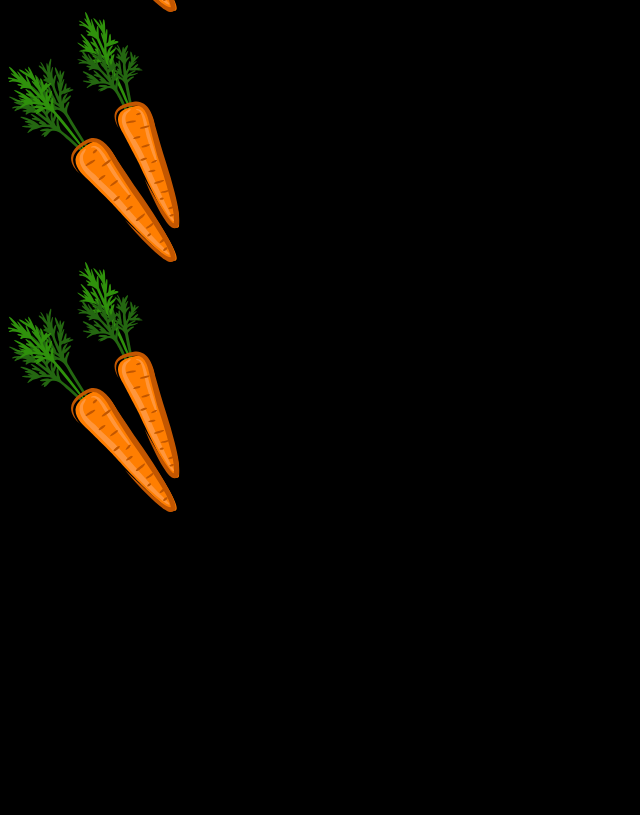
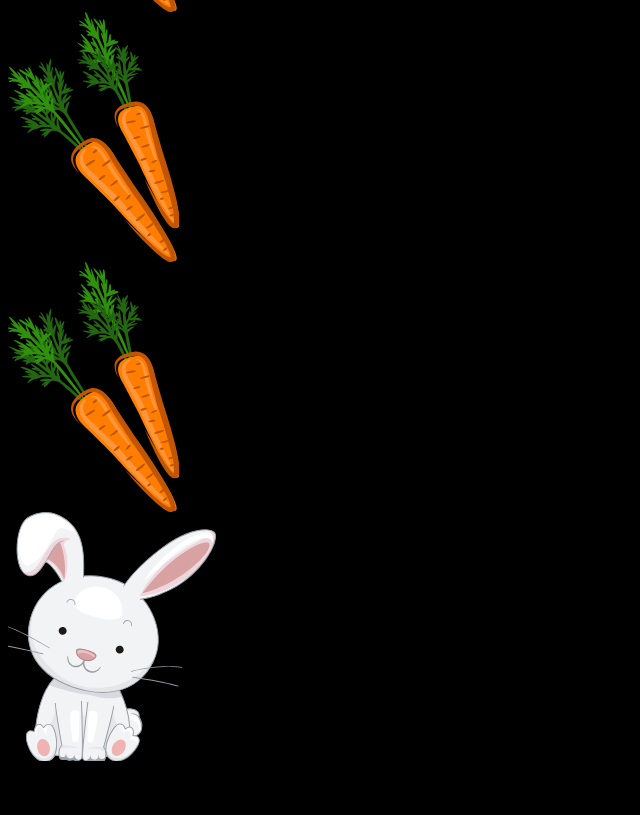
Before and after one commit to ksy8230/web-api, a website: page practice3_rabbit_coordinate/index.html in a window 1280 px wide. Shown: the part 5531-6346 px from the top of the page, without its empty margins (0-640 px from the left). Before the commit the page ends 6051 px from the top, so only its background shows below. Drawn offline with Linux system fonts and the light colour scheme.

Commit message:
돔 동적 추가 복습

```diff
--- a/practice1_move_coordinate/main.js
+++ b/practice1_move_coordinate/main.js
@@ -18,6 +18,7 @@
       horizonLine.style.transform = `translateY(${y}px)`;
 
       elementx.textContent = `${x}px`;
+
       elementy.textContent = `${y}px`;
     });
   });
--- a/practice3_rabbit_coordinate/index.html
+++ b/practice3_rabbit_coordinate/index.html
@@ -60,6 +60,10 @@
       <div class="carrot"></div>
       <div class="carrot"></div>
     </div>
+    <section>
+      <h2>test section</h2>
+    </section>
+    <img src="./img/rabbit.png" alt="">
     <script>
       const rabbit = document.querySelector('.rabbit');
       const button = document.getElementById('find');
@@ -68,6 +72,12 @@
         rabbit.scrollIntoView({ behavior:'smooth', block:'center' })
       })
 
+      const img = document.querySelector('img[src="./img/rabbit.png"');
+      console.log(img)
+      const section = document.querySelector('section');
+      const h2 = document.querySelector('h2');
+      section.insertBefore(img, h2); // put img before h2 tag in section
+
     </script>
   </body>
 </html>
```
